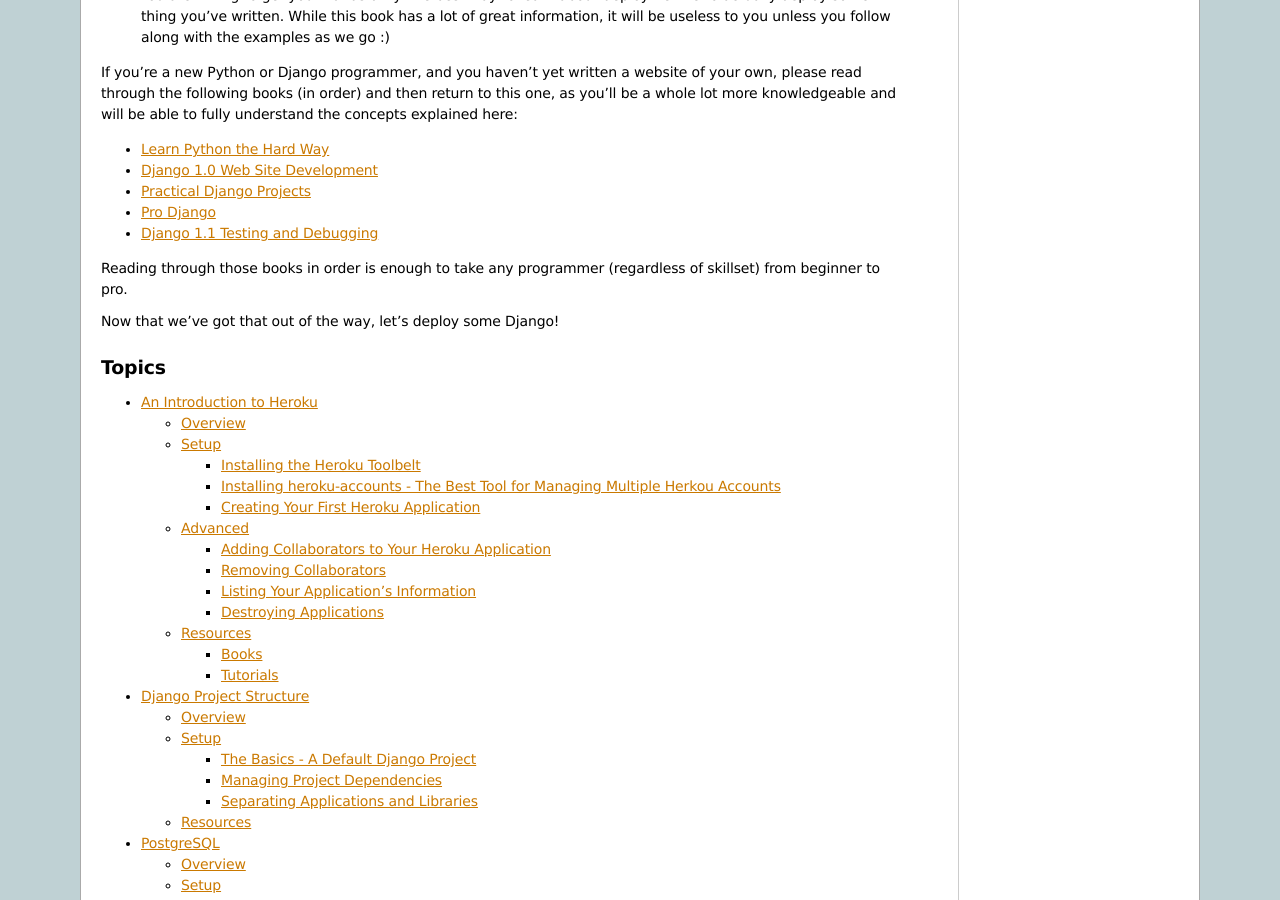
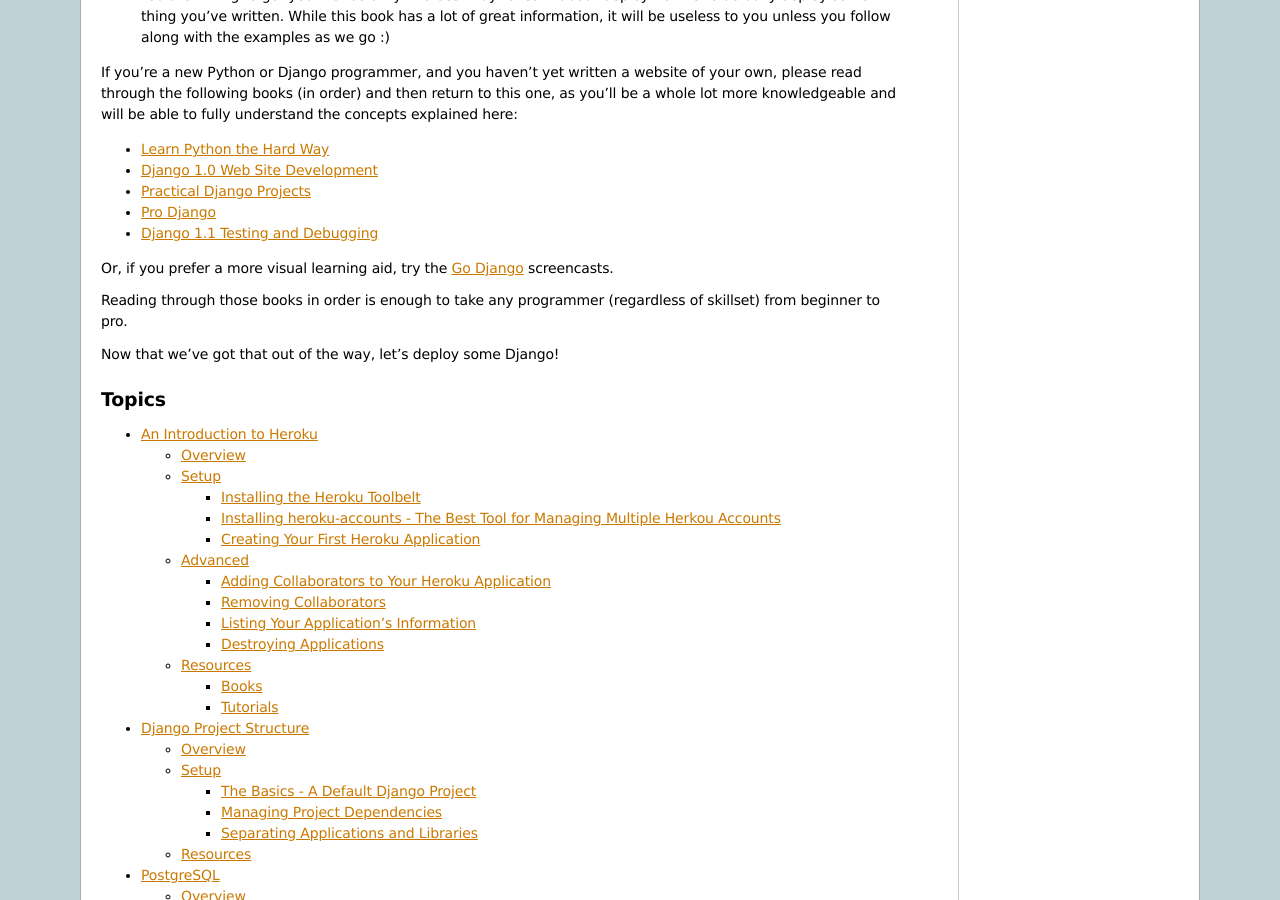
Before and after one commit to perryyo/deploydjango.com, a Sphinx documentation site: the page built from source/index.rst, in a window 1280 px wide and 900 px high, scrolled down 780 px. Built offline with Sphinx 7.4.7, drawn with Linux system fonts in a browser that asks for light colours.

Commit message:
Adding GoDjango to the front page.

```diff
--- a/source/index.rst
+++ b/source/index.rst
@@ -73,6 +73,9 @@
 - `Pro Django <http://www.amazon.com/gp/product/1430210478/ref=as_li_ss_tl?ie=UTF8&tag=rdegges-20&linkCode=as2&camp=1789&creative=390957&creativeASIN=1430210478>`_
 - `Django 1.1 Testing and Debugging <http://www.amazon.com/gp/product/1847197566/ref=as_li_ss_tl?ie=UTF8&tag=rdegges-20&linkCode=as2&camp=1789&creative=390957&creativeASIN=1847197566>`_
 
+Or, if you prefer a more visual learning aid, try the `Go Django
+<http://godjango.com/>`_ screencasts.
+
 Reading through those books in order is enough to take any programmer
 (regardless of skillset) from beginner to pro.
 
```
